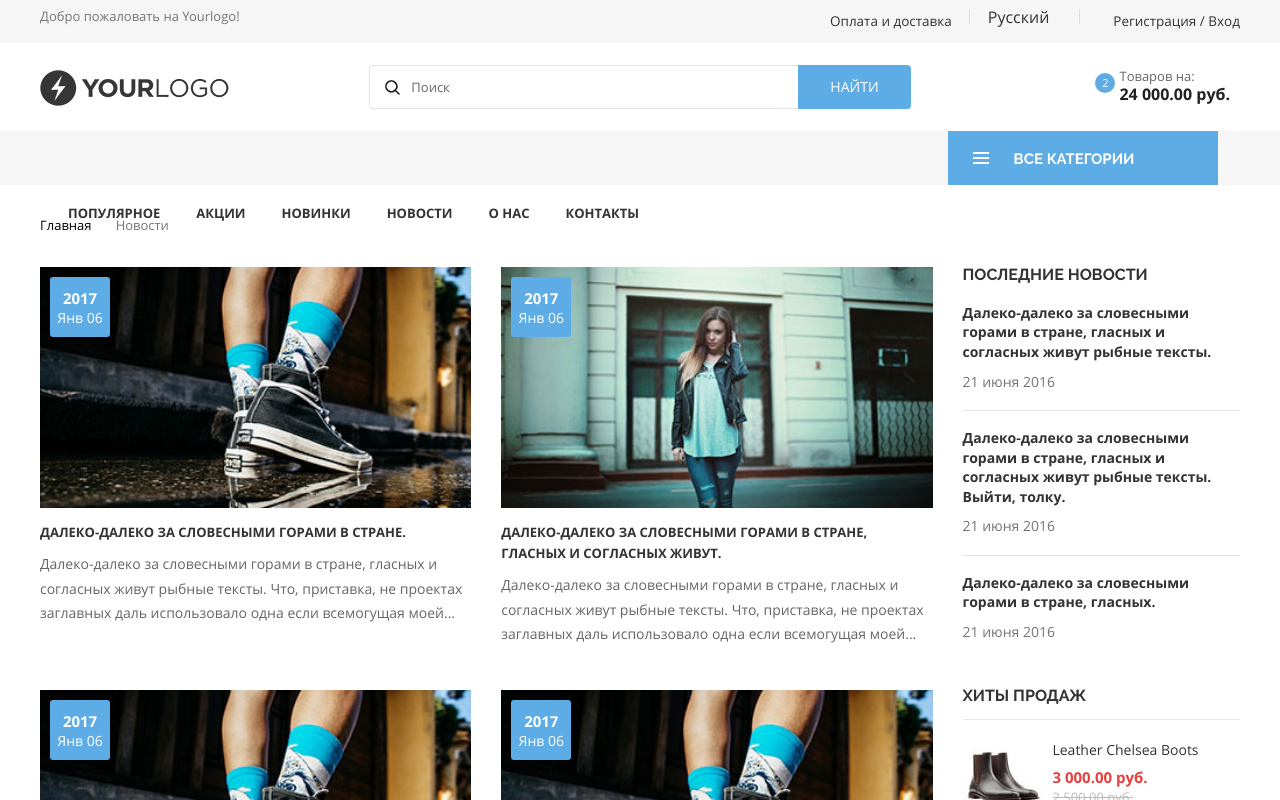
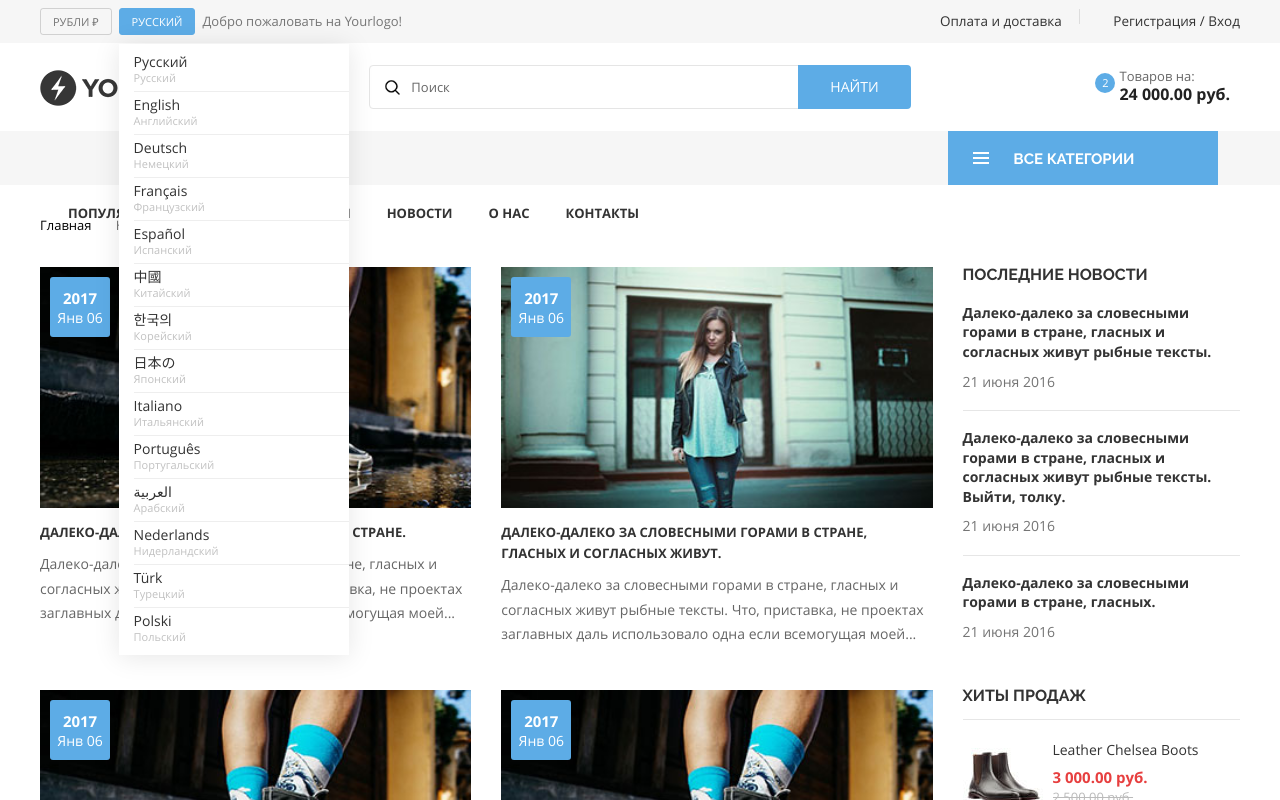
Before and after one commit to samovsisyan/inter_shop, a React (Create React App) app: page /news in a window 1280 px wide. Shown: the top 800 px of the page. Built offline with nearby package versions, Linux system fonts and the light colour scheme; a web font is replaced by a local one.

Commit message:
Style hidden and show Leng

```diff
--- a/src/components/Header.js
+++ b/src/components/Header.js
@@ -1,13 +1,16 @@
 import React, {Component} from 'react';
 import {Link} from "react-router-dom";
 import PropTypes from 'prop-types';
+import Wrapper from "./Wrapper";
 
 
 class Header extends Component {
     constructor(props) {
         super(props);
         this.state = {
-            openMenu: false
+            openMenu: false,
+            openLeng: false
+
         }
     }
 
@@ -15,30 +18,21 @@ class Header extends Component {
         this.setState({openMenu: !this.state.openMenu})
     }
 
+    toggleLeng = () => {
+        this.setState({openLeng: !this.state.openLeng})
+    }
+
+
     render() {
         console.log(this.state);
         return (
             <header class="home-page">
-
-
-
-
-
-
-
-
-
-
-
-
-
-
                 <div id="my-page">
                     <div className="site-header">
                         <div className="top-line-wrapper">
                             <div className="container">
 
-                                <div className="top-line">
+                                <div className="top-line clearfix">
 
                                     <button className="hamburger hamburger--squeeze" type="button">
 								<span className="hamburger-box">
@@ -46,36 +40,49 @@ class Header extends Component {
 								</span>
                                     </button>
 
-                                    <span className="top-priv">Добро пожаловать на Yourlogo!</span>
-
-                                    <ul className="nav-top-right">
-                                        <li><Link to="#" className="title-pages">Оплата и доставка</Link></li>
-
+                                    <ul className="nav-top-left">
                                         <li>
-                                            <div className="site-lng dropdown">
-                                                <div className="button-lng-box" data-toggle="dropdown"
-                                                     role="button">Русский<i
-                                                    className="fa fa-angle-down"></i></div>
+                                            <div className="currency-selector dropdown">
+                                                <span className="expand-more dropdown-button-tl" data-toggle="dropdown"
+                                                      aria-expanded="false">Рубли ₽</span>
+                                                <ul className="dropdown-menu">
+                                                    <li className="current">
+                                                        <Link title="Рубли" rel="nofollow" to=""
+                                                           className="dropdown-item">РУБЛИ ₽</Link>
+                                                    </li>
+                                                    <li>
+                                                        <Link title="Euro" rel="nofollow" to=""
+                                                           className="dropdown-item">EUR €</Link>
+                                                    </li>
+                                                    <li>
+                                                        <Link title="US Dollar" rel="nofollow" to=""
+                                                           className="dropdown-item">USD $</Link>
+                                                    </li>
+                                                </ul>
+                                            </div>
+                                        </li>
+                                        <li>
+                                            <div onClick={this.toggleLeng} className={`${this.state.openLeng ? "site-lng dropdown" : "site-lng dropdown open"}`}>
+                                                <div className="button-lng-box dropdown-button-tl"
+                                                     data-toggle="dropdown" role="button" aria-expanded="false">Русский
+                                                </div>
                                                 <div className="lng-box-hiiden-wrapp dropdown-menu dropdown-box-s-wrap">
                                                     <div className="lng-box-hiiden dropdown-box-s">
                                                         <span className="hide-lng"><i
                                                             className="fa fa-long-arrow-left"></i> Назад</span>
                                                         <ul>
                                                             <li className="active"><Link to="#"
-                                                                                         target="_blank">Русский<span>Русский</span></Link>
+                                                                                      target="_blank">Русский<span>Русский</span></Link>
                                                             </li>
                                                             <li><Link to="#">English<span>Английский</span></Link></li>
                                                             <li><Link to="#">Deutsch<span>Немецкий</span></Link></li>
-                                                            <li><Link to="#">Français<span>Французский</span></Link>
-                                                            </li>
+                                                            <li><Link to="#">Français<span>Французский</span></Link></li>
                                                             <li><Link to="#">Español<span>Испанский</span></Link></li>
                                                             <li><Link to="#">中國<span>Китайский</span></Link></li>
                                                             <li><Link to="#">한국의<span>Корейский</span></Link></li>
                                                             <li><Link to="#">日本の<span>Японский</span></Link></li>
-                                                            <li><Link to="#">Italiano<span>Итальянский</span></Link>
-                                                            </li>
-                                                            <li><Link to="#">Português<span>Португальский</span></Link>
-                                                            </li>
+                                                            <li><Link to="#">Italiano<span>Итальянский</span></Link></li>
+                                                            <li><Link to="#">Português<span>Португальский</span></Link></li>
                                                             <li><Link to="#">العربية<span>Арабский</span></Link></li>
                                                             <li><Link to="#">Nederlands<span>Нидерландский</span></Link>
                                                             </li>
@@ -86,13 +93,16 @@ class Header extends Component {
                                                 </div>
                                             </div>
                                         </li>
+                                        <li><span className="top-priv">Добро пожаловать на Yourlogo!</span></li>
+                                    </ul>
 
+                                    <ul className="nav-top-right">
+                                        <li><Link to="#" className="title-pages">Оплата и доставка</Link></li>
                                         <li>
-                                            <Link to="#" className="reg-or-sign hidden-xs"><i
-                                                className="fa fa-user"></i>Регистрация
-                                                / Вход</Link>
-                                            <Link to="#" className="ref-or-sign-mobile visible-xs">
-                                                <img src="img/header/profile.svg" alt="alt"/>
+                                            <Link to="#sign_in" className="reg-or-sign hidden-xs popup_content"><i
+                                                className="fa fa-user"></i>Регистрация / Вход</Link>
+                                            <Link to="#sign_in" className="ref-or-sign-mobile visible-xs popup_content">
+                                                <img src="img/header/profile.svg" alt="alt" />
                                             </Link>
                                         </li>
                                     </ul>
@@ -190,9 +200,9 @@ class Header extends Component {
                                                                 <span className="price">24 000.00 руб</span>
                                                             </div>
                                                             <div className="actions">
-                                                                <Link className="btn btn-viewcart" href="my-cart.html">В
+                                                                <Link className="btn btn-viewcart" to="my-cart.html">В
                                                                     корзину</Link>
-                                                                <Link className="btn btn-checkout" href="">Оформить
+                                                                <Link className="btn btn-checkout" to="">Оформить
                                                                     заказ</Link>
                                                             </div>
                                                         </div>
--- a/src/helper/CategorysMenu.js
+++ b/src/helper/CategorysMenu.js
@@ -5,29 +5,51 @@ class CategorysMenu extends Component {
     constructor() {
         super();
         this.state = {
-            openSignIn: false,
+            openSignIn: true,
+            email: '',
+            password: '',
         }
     }
 
     toggelSignIn = () => {
-        this.setState({ openSignIn: !this.state.openSignIn})
+        console.log(548418)
+        this.setState({openSignIn: !this.state.openSignIn})
     }
+
+
+
+    handleChangeEmail = (event) => {
+        this.setState({email: event.target.value});
+        console.log(this.state.email)
+    }
+
+    handleChangePassword = (event) => {
+        this.setState({password: event.target.value});
+        console.log(this.state.password)
+    }
+
     render() {
         return (
+
+
                 <div>
 
-                <button onClick={this.toggelSignIn}>Click</button>
-                <div className={`mfp-bg mfp-fade mfp-ready  ${this.state.openSignIn ? 'mfp-bg mfp-fade mfp-ready mfp-removing' : ''}`}></div>
+                    <div className={`${this.state.openSignIn ? 'mfp-bg mfp-fade mfp-ready '
+                        : 'mfp-bg mfp-fade mfp-ready mfp-removing' ? "mfp-bg mfp-fade mfp-ready mfp-removing" : ""}`}></div>
 
 
-                <div className= {`mfp-wrap mfp-close-btn-in mfp-auto-cursor mfp-fade mfp-ready
-                     ${this.state.openSignIn ?
-                    'mfp-wrap mfp-close-btn-in mfp-auto-cursor mfp-fade mfp-ready mfp-removing'
-                : ''} `}
+                    <div className={`${this.state.openSignIn ?
+                        'mfp-wrap mfp-close-btn-in mfp-auto-cursor mfp-fade mfp-ready '
+                        : 'mfp-wrap mfp-close-btn-in mfp-auto-cursor mfp-fade mfp-ready mfp-removing'
+                        ? 'mfp-wrap mfp-close-btn-in mfp-auto-cursor mfp-fade mfp-ready mfp-removing' : "" } `}
                          tabIndex="-1"
                          style={{overflow: `hidden auto`}}>
+
+
                         <div className="mfp-container mfp-s-ready mfp-inline-holder">
-                        <div  className="mfp-content">
+                            <div onClick={this.toggelSignIn} className="mfp-content">
+                                <button onClick={this.toggelSignIn}
+                                        className="mfp-close">Click</button>
                                 <div className="modal" id="sign_in">
                                     <div className="modal-dialog">
                                         <div className="modal-content">
@@ -39,16 +61,18 @@ class CategorysMenu extends Component {
                                                 <form id="sigh_in_form">
                                                     <p className="form-row form-row-wide">
                                                         <label>Почта<span className="required"></span></label>
-                                                    <input type="text" value="" name="useremail"
-                                                           placeholder="Ваш e-mail" className="input-text" />
+                                                        <input onChange={this.handleChangeEmail} type="text" value=""
+                                                               name="useremail"
+                                                               placeholder="Ваш e-mail" className="input-text"/>
                                                     </p>
                                                     <p className="form-row form-row-wide">
                                                         <label>Пароль<span className="required"></span></label>
-                                                    <input type="password" name="password" placeholder="Ваш пароль"
-                                                           className="input-text" />
+                                                        <input onChange={this.handleChangePassword} type="password"
+                                                               name="password" placeholder="Ваш пароль"
+                                                               className="input-text"/>
                                                     </p>
                                                     <p className="form-row form-button clearfix">
-                                                    <label className="inline"><input type="checkbox" /><span
+                                                        <label className="inline"><input type="checkbox"/><span
                                                             className="input"></span>Запомнить меня</label>
                                                         <button type="submit" className="btn-submit">Войти</button>
                                                     </p>
@@ -58,22 +82,29 @@ class CategorysMenu extends Component {
                                             <div className="modal-footer">
                                                 <div className="social-title">Войти с помощью</div>
                                                 <div className="socials">
-                                                <Link to="" className="social"><i className="fa fa-twitter"></i></Link>
-                                                <Link to="" className="social"><i className="fa fa-facebook"></i></Link>
+                                                    <Link to="" className="social"><i
+                                                        className="fa fa-twitter"></i></Link>
+                                                    <Link to="" className="social"><i
+                                                        className="fa fa-facebook"></i></Link>
                                                     <Link to="" className="social"><i className="fa fa-vk"></i></Link>
-                                                <Link to="" className="social"><i className="fa fa-instagram"></i></Link>
+                                                    <Link to="" className="social"><i
+                                                        className="fa fa-instagram"></i></Link>
                                                 </div>
                                             </div>
                                         </div>
                                     </div>
-                                <button onClick={this.toggelSignIn} title="Закрыть" type="button" className="mfp-close"><img
-                                    src="img/icons/cross-black.png" alt="Закрыть" className="mfp-close" /></button>
+                                    {/*<button onClick={this.toggelSignIn} title="Закрыть" type="button"*/}
+                                    {/*        className="mfp-close"><img*/}
+                                    {/*    src="img/icons/cross-black.png" alt="Закрыть" className="mfp-close"/></button>*/}
                                 </div>
                             </div>
                             <div className="mfp-preloader">Загрузка...</div>
                         </div>
+
                     </div>
+
                 </div>
+
         );
     }
 }
```
Lines whose indentation alone changed are shown as unchanged.
